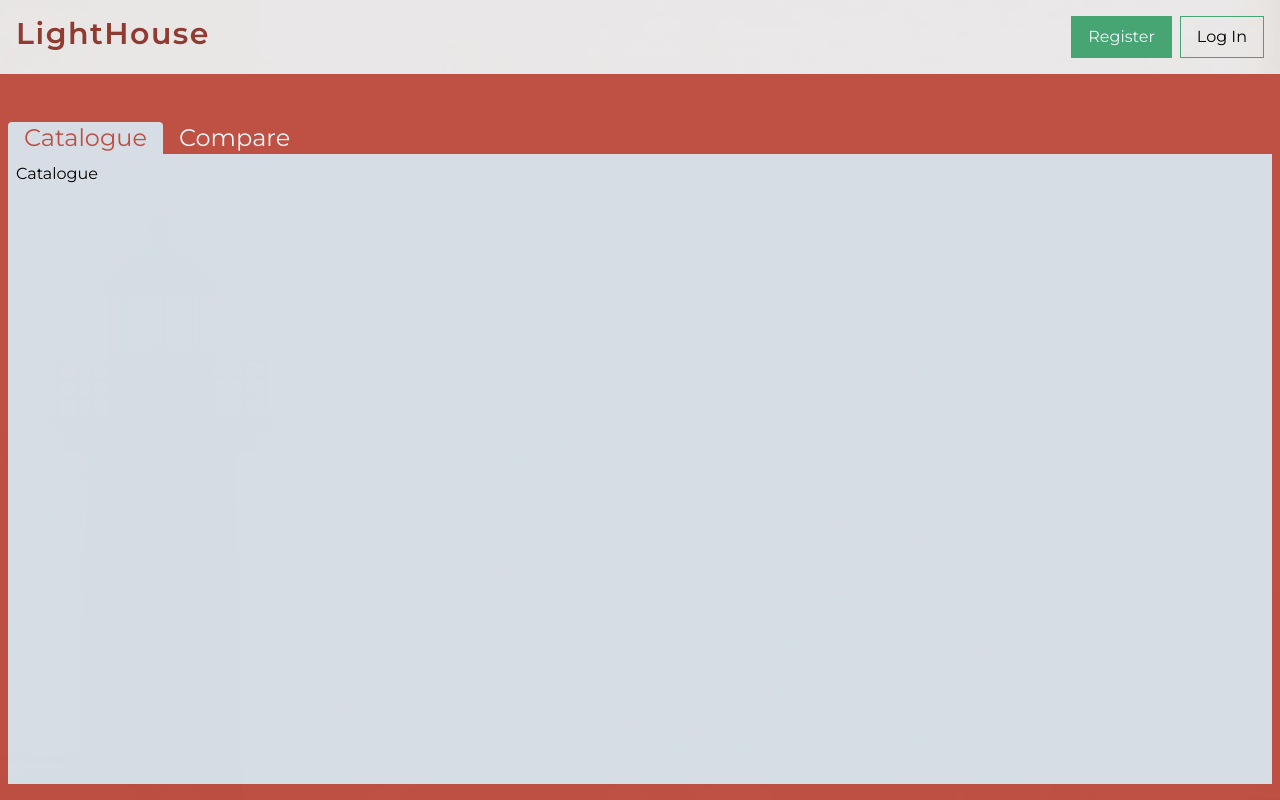
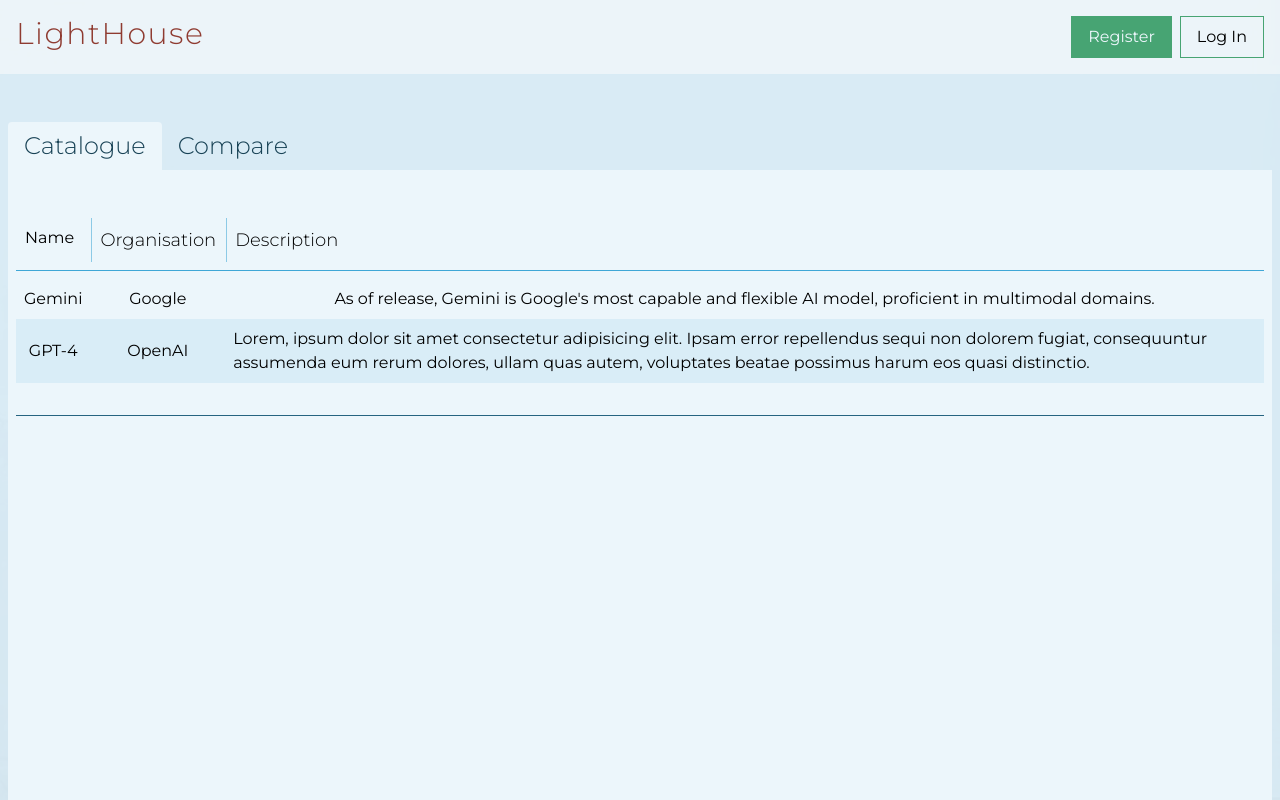
Before and after one commit to jpmono416/PowerSource-lighthouse, a React (Vite) app in the folder lighthouse-ui/: page /models/catalogue in a window 1280 px wide. Built offline with nearby package versions, Linux system fonts and the light colour scheme.

Commit message:
Chore: Static catalogue pages drafted

```diff
--- a/lighthouse-ui/src/App.jsx
+++ b/lighthouse-ui/src/App.jsx
@@ -1,6 +1,5 @@
 import Header from "./components/header/Header";
-import Home from "./components/home/Home";
-import LighthouseRouter from "./router/LighthouseRouter";
+import LighthouseRouter from "./routers/LighthouseRouter";
 
 function App() {
   return (
--- a/lighthouse-ui/src/components/catalogue/Catalogue.jsx
+++ b/lighthouse-ui/src/components/catalogue/Catalogue.jsx
@@ -1,3 +1,31 @@
+import { useLocation } from "react-router";
+import catalogueDummyData from "../../dummyData/catalogueData";
+import Table from "../library/Table";
+
 export default function Catalogue() {
-  return <div>Catalogue</div>;
+  const tableConfig = {
+    getRowKey: (row) => row.id,
+    getRowLink: (row) => `/models/catalogue/${row.id}`,
+    columns: [
+      {
+        label: "Name",
+        getCell: (row) => row.name,
+      },
+      {
+        label: "Organisation",
+        getCell: (row) => row.organisation,
+      },
+      {
+        label: "Description",
+        getCell: (row) => row.description,
+      },
+    ],
+  };
+
+  return (
+    <div className="mt-8">
+      <Table config={tableConfig} data={catalogueDummyData} />
+      <div className="h-[1px] bg-secondary-700 mt-8" />
+    </div>
+  );
 }
--- a/lighthouse-ui/src/components/header/Header.jsx
+++ b/lighthouse-ui/src/components/header/Header.jsx
@@ -3,9 +3,9 @@
 
 export default function Header() {
   return (
-    <div className="p-4 bg-secondary-50 bg-opacity-50 shadow-sm grid grid-cols-[1fr_auto]">
+    <div className="p-4 bg-secondary-50 bg-opacity-95 shadow-sm grid grid-cols-[1fr_auto]">
       <Link to="/">
-        <h1 className="text-primary-800 font-semibold tracking-wider text-3xl">
+        <h1 className="text-primary-800 font-light tracking-wider text-3xl">
           LightHouse
         </h1>
       </Link>
--- a/lighthouse-ui/src/components/library/TabbedRoutes.jsx
+++ b/lighthouse-ui/src/components/library/TabbedRoutes.jsx
@@ -5,30 +5,32 @@
 
 export default function TabbedRoutes({ paths }) {
   const location = useLocation();
-  console.log(location.pathname);
 
   const renderedTabs = paths.map((path) => {
-    const classes = classNames("px-4 text-primary-700 text-2xl rounded-t", {
-      "text-secondary-50 text-semibold hover:bg-secondary-100 hover:bg-opacity-70 hover:text-primary-700":
-        location.pathname !== path.pathname,
-      "bg-secondary-100 bg-opacity-90 text-bold":
-        location.pathname === path.pathname,
-    });
+    const isActive = location.pathname.startsWith(path.pathname);
+    const classes = classNames(
+      "px-4 py-2 text-secondary-800 text-2xl rounded-t font-light ",
+      {
+        "hover:bg-secondary-50 hover:bg-opacity-60": !isActive,
+        "bg-secondary-50 ": isActive,
+      }
+    );
     return (
-      <Link to={path.pathname} className={classes}>
+      <Link to={path.pathname} className={classes} key={path.pathname}>
         {path.label}
       </Link>
     );
   });
 
   const content = useMemo(() => {
-    return paths.find((path) => path.pathname === location.pathname)?.element;
+    return paths.find((path) => location.pathname.startsWith(path.pathname))
+      ?.element;
   }, [location]);
 
   return (
-    <div className="py-12 px-2 bg-primary-700 bg-opacity-[98%]">
-      <div className="flex flex-row">{renderedTabs}</div>
-      <div className="bg-secondary-100 bg-opacity-90 h-full p-2">{content}</div>
+    <div className="py-12 px-2 bg-secondary-100 bg-opacity-95">
+      <div className="flex flex-row ">{renderedTabs}</div>
+      <div className="bg-secondary-50 h-full p-2">{content}</div>
     </div>
   );
 }
--- /dev/null
+++ b/lighthouse-ui/src/components/library/Table.jsx
@@ -0,0 +1,57 @@
+import classNames from "classnames";
+import { Link } from "react-router-dom";
+
+export default function Table({ config, data }) {
+  const cellClasses = "p-2";
+
+  const columnLabels = config.columns.map((column, i) => {
+    const columnLabelClasses = classNames(cellClasses, {
+      "border-l-[1px] border-secondary-300 text-lg font-light": i !== 0,
+    });
+    return (
+      <td
+        key={column.label}
+        className="py-2 border-b-[1px] border-secondary-500 mb-2"
+      >
+        <div className={columnLabelClasses}>{column.label}</div>
+      </td>
+    );
+  });
+
+  const getRowData = (row) =>
+    config.columns.map((column) => {
+      const classes = classNames(
+        cellClasses,
+        "w-full h-full flex flex-col items-center justify-center"
+      );
+      return (
+        <td
+          key={`${config.getRowKey(row)}${column.label}`}
+          className={classes}
+          style={{ backgroundColor: "inherit" }}
+        >
+          <Link to={config.getRowLink(row)}>{column.getCell(row) || "-"}</Link>
+        </td>
+      );
+    });
+
+  const rows = data.map((row) => {
+    return (
+      <tr
+        key={config.getRowKey(row)}
+        className="contents even:bg-secondary-100 hover:bg-primary-50 hover:bg-opacity-50"
+      >
+        {getRowData(row)}
+      </tr>
+    );
+  });
+
+  return (
+    <table className="grid grid-cols-[repeat(3,auto)]">
+      <thead className="contents">
+        <tr className="contents">{columnLabels}</tr>
+      </thead>
+      <tbody className="contents">{rows}</tbody>
+    </table>
+  );
+}
--- /dev/null
+++ b/lighthouse-ui/src/components/modelView/ModelView.jsx
@@ -0,0 +1,19 @@
+import { useParams } from "react-router";
+import catalogueDummyData from "../../dummyData/catalogueData";
+
+export default function ModelView() {
+  const modelId = useParams().modelId;
+  const model = catalogueDummyData.find(
+    (model) => model.id.toString() === modelId
+  );
+  console.log(modelId);
+
+  return (
+    <div className="flex flex-col items-center mt-6">
+      <h2 className="text-3xl text-secondary-700 font-light">{model.name}</h2>
+      <h3 className="text-lg text-secondary-600 font-light">
+        {`Created by ${model.organisation}`}
+      </h3>
+    </div>
+  );
+}
--- /dev/null
+++ b/lighthouse-ui/src/dummyData/catalogueData.js
@@ -0,0 +1,44 @@
+const catalogueDummyData = [
+  {
+    id: 1,
+    name: "Gemini",
+    organisation: "Google",
+    description:
+      "As of release, Gemini is Google's most capable and flexible AI model, proficient in multimodal domains.",
+    created_date: new Date("06/12/2023"),
+    url: "https://deepmind.google/technologies/gemini/#introduction",
+    modality: {
+      text: true,
+      image: true,
+      text: true,
+      video: true,
+    },
+    access: "closed",
+    licence: "unknown",
+    intended_uses:
+      "general use large language model that can be used for language, reasoning, and code tasks.",
+    prohibited_uses:
+      "becoming part of a general-purpose service or product or use within specific downstream applications without prior assessment.",
+    monitoring: "Google internal monitoring",
+  },
+  {
+    id: 2,
+    name: "GPT-4",
+    organisation: "OpenAI",
+    description:
+      "Lorem, ipsum dolor sit amet consectetur adipisicing elit. Ipsam error repellendus sequi non dolorem fugiat, consequuntur assumenda eum rerum dolores, ullam quas autem, voluptates beatae possimus harum eos quasi distinctio.",
+    created_date: new Date("14/03/2023"),
+    url: "https://arxiv.org/abs/2303.08774",
+    modality: {
+      text: true,
+      image: true,
+    },
+    access: "limited",
+    licence: "unknown",
+    intended_uses: "",
+    prohibited_uses: "",
+    monitoring: "",
+  },
+];
+
+export default catalogueDummyData;
--- /dev/null
+++ b/lighthouse-ui/src/routers/CatalogueRouter.jsx
@@ -0,0 +1,13 @@
+import { Routes, Route } from "react-router-dom";
+
+import Catalogue from "../components/catalogue/Catalogue";
+import ModelView from "../components/modelView/ModelView";
+
+export default function CatalogueRouter() {
+  return (
+    <Routes>
+      <Route path="/catalogue" element={<Catalogue />} />
+      <Route path="/catalogue/:modelId" element={<ModelView />} />
+    </Routes>
+  );
+}
--- a/lighthouse-ui/src/router/LighthouseRouter.jsx
+++ b/lighthouse-ui/src/routers/LighthouseRouter.jsx
@@ -4,12 +4,13 @@
 import Catalogue from "../components/catalogue/Catalogue";
 import Compare from "../components/compare/Compare";
 import TabbedRoutes from "../components/library/TabbedRoutes";
+import CatalogueRouter from "./CatalogueRouter";
 
 const modelPaths = [
   {
     pathname: "/models/catalogue",
     label: "Catalogue",
-    element: <Catalogue />,
+    element: <CatalogueRouter />,
   },
   { pathname: "/models/compare", label: "Compare", element: <Compare /> },
 ];
--- a/lighthouse-ui/tailwind.config.js
+++ b/lighthouse-ui/tailwind.config.js
@@ -5,6 +5,7 @@
   theme: {
     colors: {
       primary: {
+        50: "#fdefee",
         100: "#fce0dc",
         200: "#f8c1ba",
         300: "#f5a197",
@@ -39,6 +40,7 @@
         900: "#322613",
       },
       green: {
+        50: "#eefaf4",
         100: "#def5e9",
         200: "#bdebd3",
         300: "#9be1bc",
```
